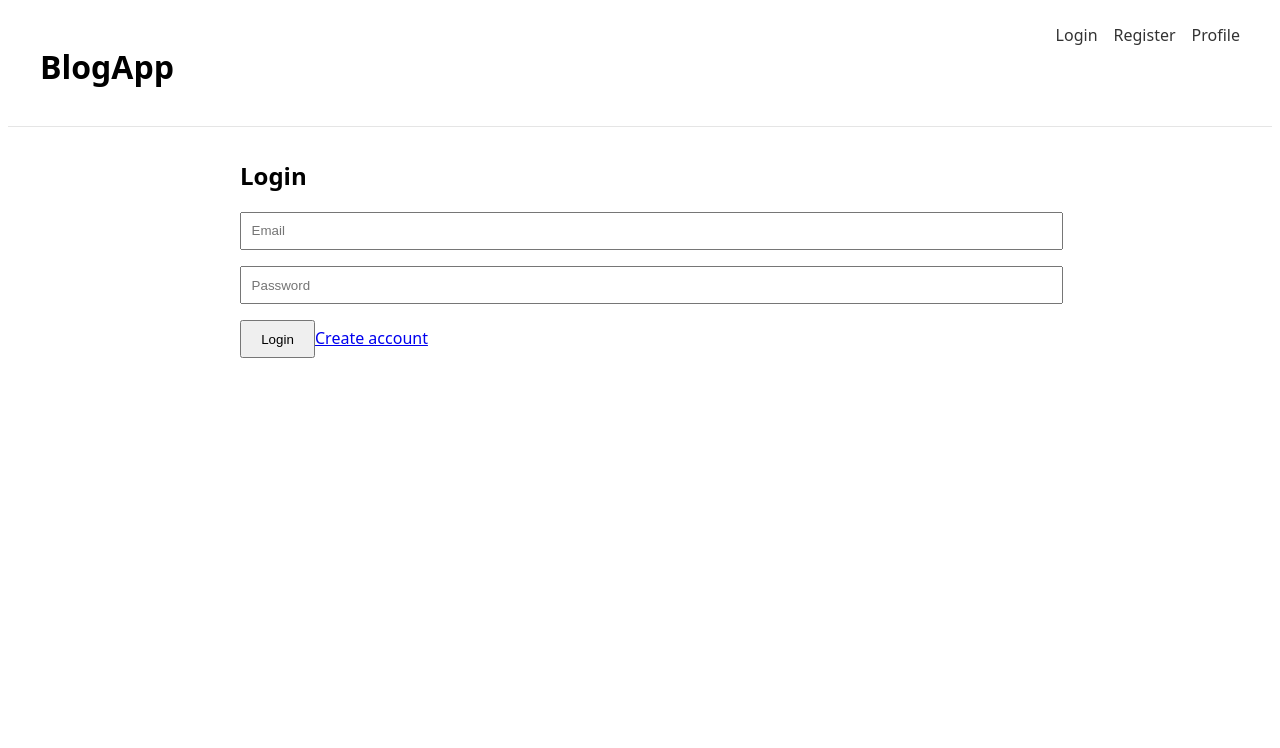
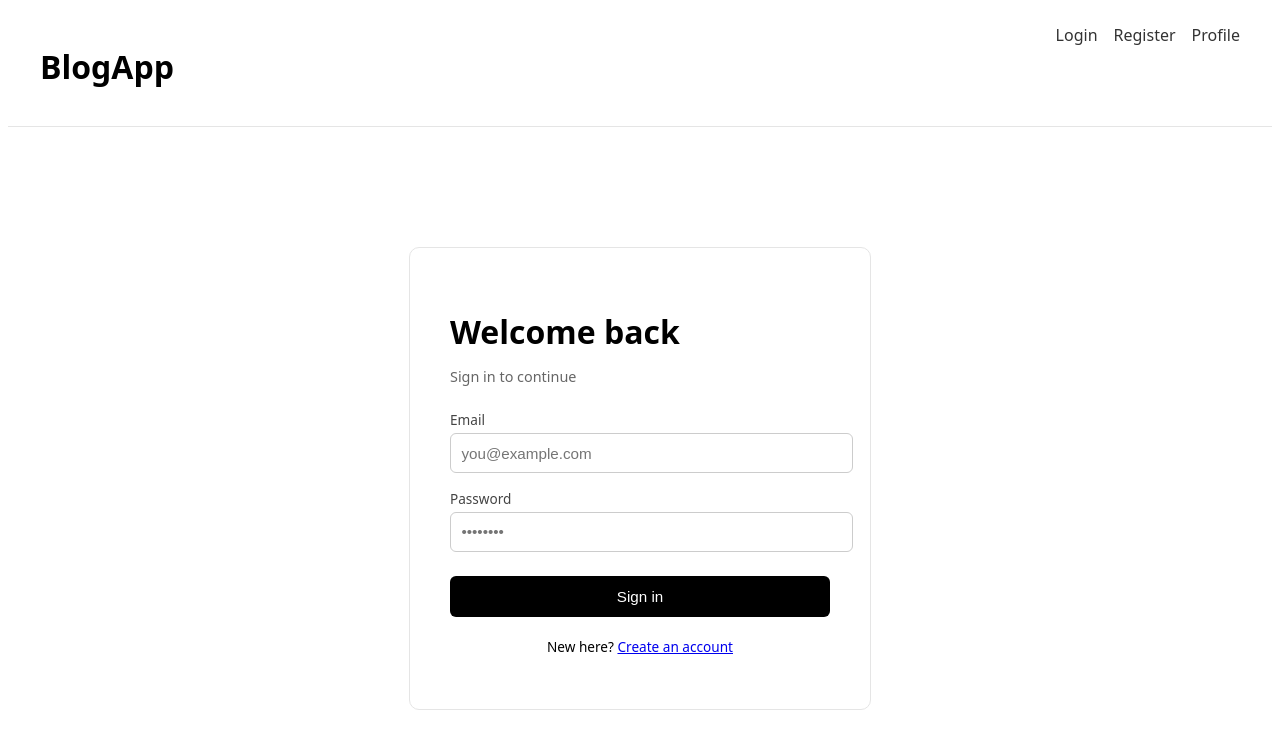
Before and after one commit to vinitparmar/blog-ui, an Angular app: page /login in a window 1280 px wide. Shown: the top 748 px of the page. Built offline with nearby package versions, Linux system fonts and the light colour scheme.

Commit message:
updated login ui

```diff
--- a/src/app/features/auth/login/login.component.css
+++ b/src/app/features/auth/login/login.component.css
@@ -1,14 +1,75 @@
+.auth-wrapper {
+  min-height: 80vh;
+  display: flex;
+  align-items: center;
+  justify-content: center;
+}
+
+.auth-card {
+  width: 100%;
+  max-width: 380px;
+  padding: 2.5rem;
+  border: 1px solid #e5e5e5;
+  border-radius: 10px;
+  background: #fff;
+}
+
+h1 {
+  margin-bottom: 0.25rem;
+}
+
+.subtitle {
+  margin-bottom: 1.5rem;
+  color: #666;
+  font-size: 0.9rem;
+}
+
+label {
+  display: block;
+  font-size: 0.85rem;
+  margin-bottom: 0.25rem;
+  margin-top: 1rem;
+  color: #444;
+}
+
 input {
-  display: block;
   width: 100%;
-  margin-bottom: 1rem;
-  padding: 0.6rem;
+  padding: 0.65rem;
+  border-radius: 6px;
+  border: 1px solid #ccc;
+  font-size: 0.95rem;
+}
+
+input:focus {
+  outline: none;
+  border-color: #000;
 }
 
 button {
-  padding: 0.6rem 1.2rem;
+  width: 100%;
+  margin-top: 1.5rem;
+  padding: 0.75rem;
+  background: #000;
+  color: #fff;
+  border: none;
+  border-radius: 6px;
+  font-size: 0.95rem;
+  cursor: pointer;
+}
+
+button:disabled {
+  opacity: 0.6;
+  cursor: not-allowed;
 }
 
 .error {
-  color: red;
+  margin-top: 1rem;
+  color: #d33;
+  font-size: 0.85rem;
 }
+
+.switch {
+  margin-top: 1.25rem;
+  font-size: 0.85rem;
+  text-align: center;
+}
--- a/src/app/features/auth/login/login.component.html
+++ b/src/app/features/auth/login/login.component.html
@@ -1,10 +1,33 @@
-<h2>Login</h2>
+<div class="auth-wrapper">
+  <div class="auth-card">
+    <h1>Welcome back</h1>
+    <p class="subtitle">Sign in to continue</p>
 
-<input placeholder="Email" [(ngModel)]="email" />
-<input type="password" placeholder="Password" [(ngModel)]="password" />
+    <label>Email</label>
+    <input
+      type="email"
+      placeholder="you@example.com"
+      [(ngModel)]="email"
+      autocomplete="email"
+    />
 
-<button (click)="submit()" [disabled]="loading">Login</button>
+    <label>Password</label>
+    <input
+      type="password"
+      placeholder="••••••••"
+      [(ngModel)]="password"
+      autocomplete="current-password"
+    />
 
-<p class="error" *ngIf="error">{{ error }}</p>
+    <button (click)="submit()" [disabled]="loading">
+      {{ loading ? 'Signing in…' : 'Sign in' }}
+    </button>
 
-<a routerLink="/register">Create account</a>
+    <p class="error" *ngIf="error">{{ error }}</p>
+
+    <p class="switch">
+      New here?
+      <a routerLink="/register">Create an account</a>
+    </p>
+  </div>
+</div>
--- a/src/app/features/auth/login/login.component.ts
+++ b/src/app/features/auth/login/login.component.ts
@@ -21,15 +21,21 @@ export class LoginComponent {
   constructor(private auth:AuthService , private router : Router){}
 
   submit() {
+    if (!this.email || !this.password) {
+      this.error = 'Email and password are required';
+      return;
+    }
+
     this.loading = true;
+    this.error = '';
 
-    this.auth.login({ email: this.email, password: this.password})
-    .subscribe({
-      next:() => this.router.navigateByUrl('/'),
-      error : () => {
-         this.error = 'Invalid credentials';
+    this.auth.login({ email: this.email, password: this.password })
+      .subscribe({
+        next: () => this.router.navigateByUrl('/profile'),
+        error: () => {
+          this.error = 'Invalid email or password';
           this.loading = false;
-      }
-    });
+        }
+      });
   }
 }
```
